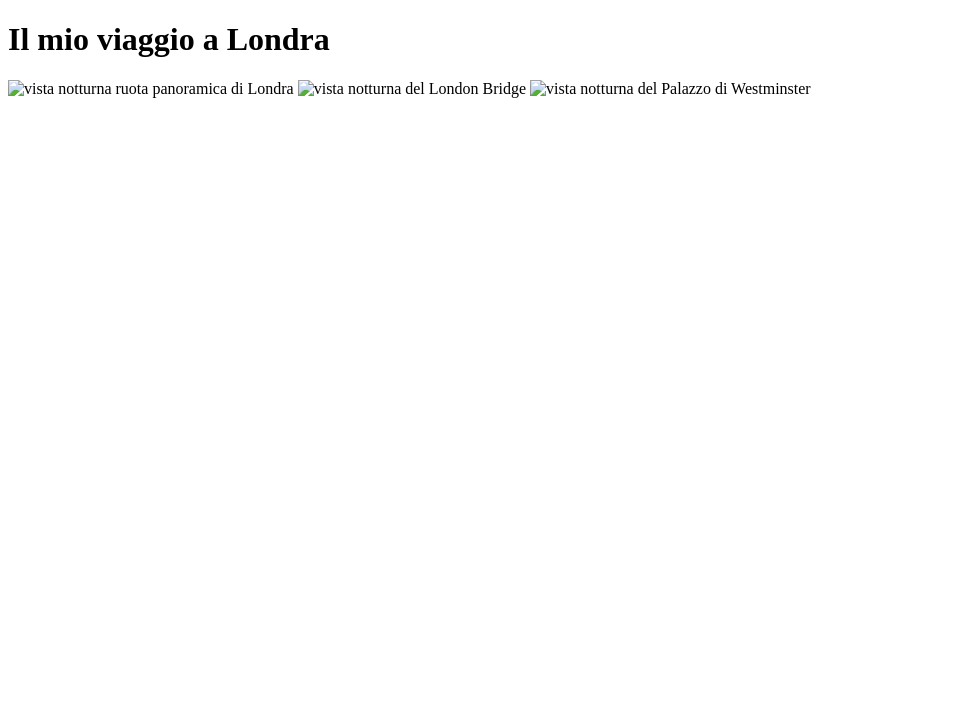
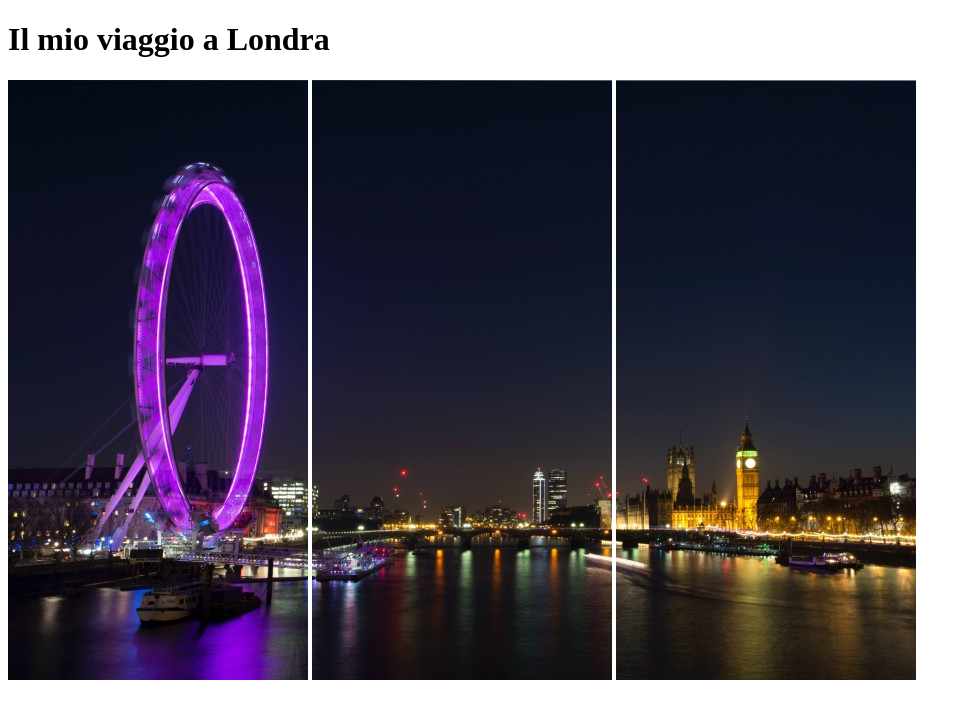
Before and after one commit to RomeoAlex/html-london-trip, a plain HTML site: page index.html in a window 1280 px wide. Shown: the whole page, without its empty margins (0-971 px from the left). Drawn offline with Linux system fonts and the light colour scheme.

Commit message:
correzzione puntamento img

```diff
--- a/index.html
+++ b/index.html
@@ -11,9 +11,9 @@
         <!-- intestazione sito -->
         <h1>Il mio viaggio a Londra</h1>
         <!-- sezione immmagini -->
-        <img src="pexels-bill-emrich-230794-0.jpg" alt="vista notturna ruota panoramica di Londra">
-        <img src="pexels-bill-emrich-230794-1.jpg" alt="vista notturna del London Bridge">
-        <img src="pexels-bill-emrich-230794-2.jpg" alt="vista notturna del Palazzo di Westminster">
+        <img src="img/pexels-bill-emrich-230794-0.jpg" alt="vista notturna ruota panoramica di Londra">
+        <img src="img/pexels-bill-emrich-230794-1.jpg" alt="vista notturna del London Bridge">
+        <img src="img/pexels-bill-emrich-230794-2.jpg" alt="vista notturna del Palazzo di Westminster">
     </header>
     <main>
 
```
